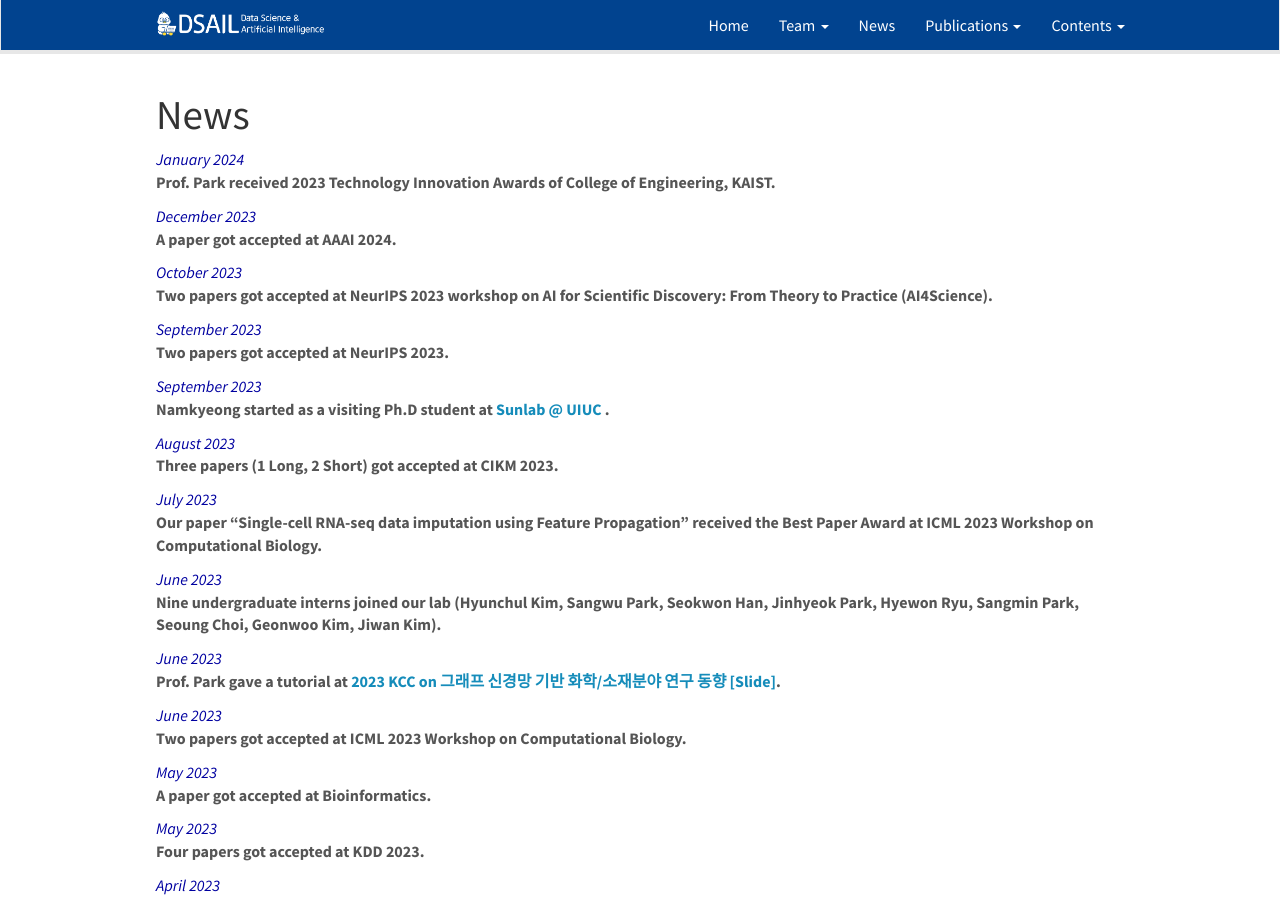
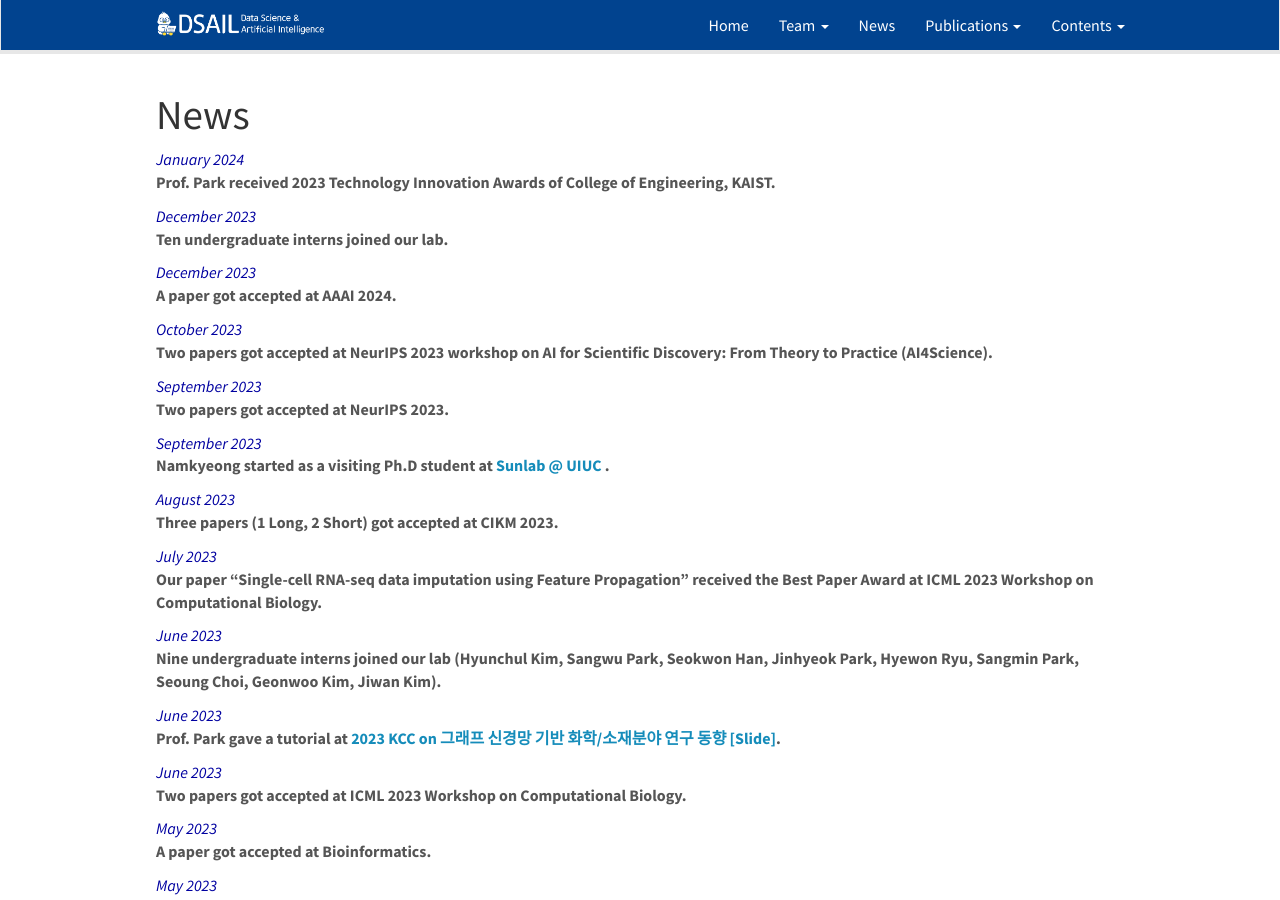
Before and after one commit to kaist-dsail/kaist-dsail.github.io, a Jekyll site: the page built from _pages/news.md, in a window 1280 px wide and 900 px high. Built offline with Jekyll 4.4.1, drawn with Linux system fonts in a browser that asks for light colours; nearby versions of some CDN libraries.

Commit message:
Update news.yml

```diff
--- a/_data/news.yml
+++ b/_data/news.yml
@@ -4,6 +4,9 @@
 
 - date: January 2024
   headline: Prof. Park received 2023 Technology Innovation Awards of College of Engineering, KAIST.
+
+- date: December 2023
+  headline: Ten undergraduate interns joined our lab.
 
 - date: December 2023
   headline: A paper got accepted at AAAI 2024.
```
